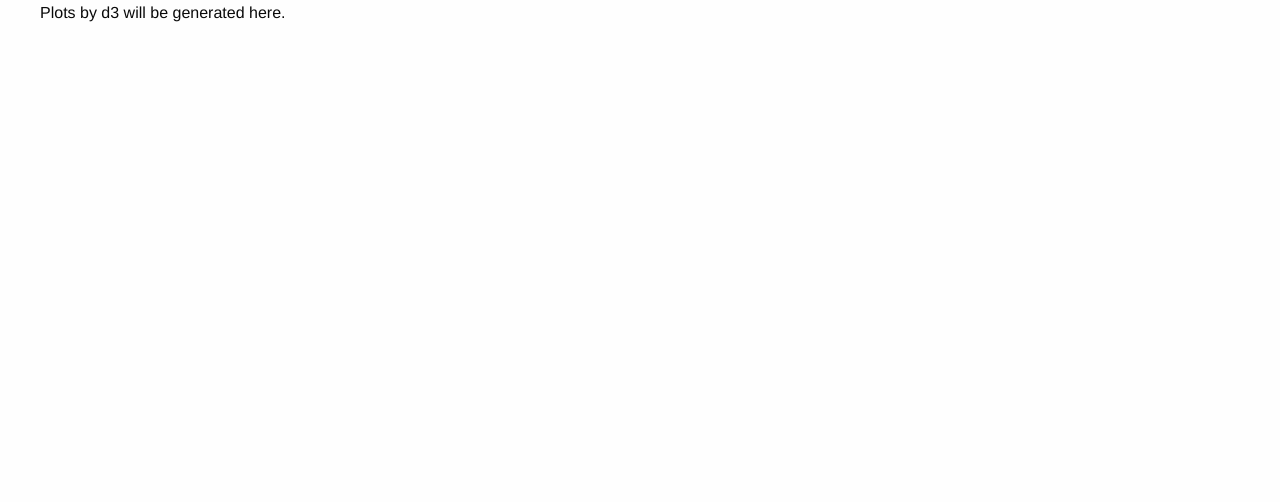
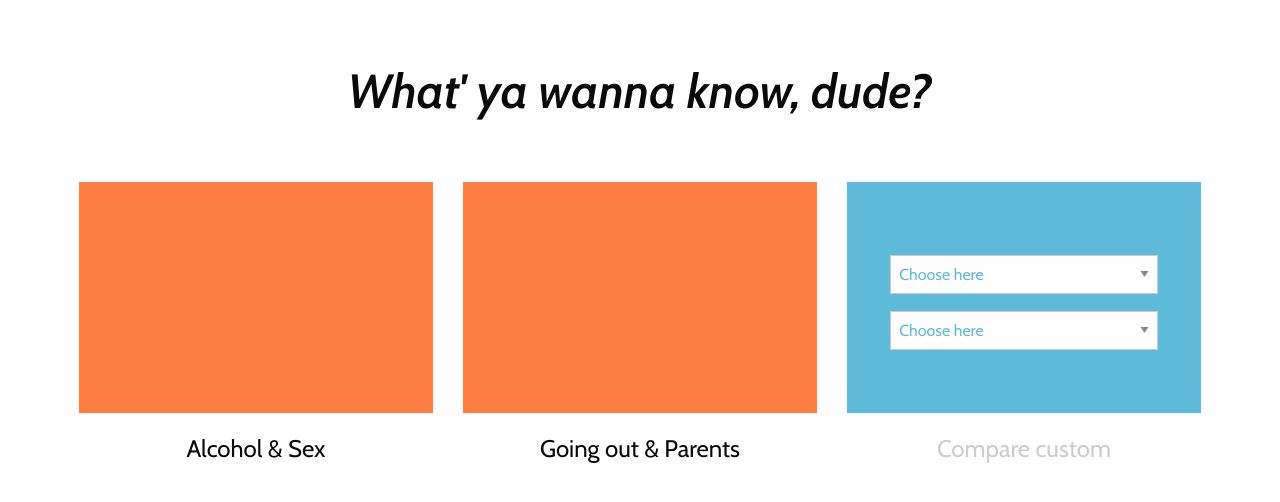
Before and after one commit to JPeer264/datavis_d3, a website: page src/index.ejs in a window 1280 px wide. Drawn offline with nearby package versions, Linux system fonts and the light colour scheme; files that its build step writes are made by us from their sources.

Commit message:
adds the start page choices

```diff
--- a/src/assets/css/style.css
+++ b/src/assets/css/style.css
@@ -23,3 +23,64 @@
     background-color: white;
     padding: 1rem;
 }
+
+body {
+    font-family: 'Open Sans', sans-serif;
+    // background: url('../assets/img/bg.svg');
+}
+
+h1 {
+    text-align: center;
+    margin: 1.2em 0;
+    font-family: 'Cabin', sans-serif;
+    font-weight: 600;
+    font-style: italic;
+    font-size: 3em;
+}
+
+.board--choices{
+    margin: 0 4em;
+}
+
+.choice--wrapper {
+    font-family: 'Cabin', sans-serif;
+    text-align: center;
+    font-size: 1.5em;
+}
+
+.choice {
+    width: 100%;
+    height: 18vw;
+    margin-bottom: .7em;
+}
+
+.choice + p {
+    cursor: pointer;
+}
+
+.choice--default {
+    background: #ff7e43;
+    cursor: pointer;
+}
+
+.choice--custom {
+    background: #5ebbd9;
+    padding: 1.8em;
+    display: flex;
+    align-items: center;
+    justify-content: center;
+}
+
+.choice--custom form {
+    width: 100%;
+    margin-top: 1em;
+}
+
+.choice--custom form select {
+    color: #5ebbd9;
+}
+
+.disabled {
+    color: #ccc;
+    cursor: not-allowed !important;
+}
--- a/src/index.ejs
+++ b/src/index.ejs
@@ -5,10 +5,47 @@
         <title><%= htmlWebpackPlugin.options.title %></title>
         <link href="vendor/css/foundation.css" rel="stylesheet" type="text/css">
         <link href="assets/css/style.css" rel="stylesheet" type="text/css">
+        <link href="https://fonts.googleapis.com/css?family=Cabin:400,600,600i|Open+Sans" rel="stylesheet">
     </head>
     <body>
-        <div class="row align-center">
-            <p>Plots by d3 will be generated here.</p>
+        <div class="board--choices">
+            <h1>What' ya wanna know, dude?</h1>
+
+            <div class="choices row">
+
+                <div class="choice--wrapper column small-12 medium-4">
+                    <div class="choice choice--default"></div>
+                    <p>Alcohol & Sex</p>
+                </div>
+
+                <div class="choice--wrapper column small-12 medium-4">
+                    <div class="choice choice--default"></div>
+                    <p>Going out & Parents</p>
+                </div>
+
+                <div class="choice--wrapper column small-12 medium-4">
+                    <div class="choice choice--custom">
+                        <form>
+                            <select>
+                                <option disabled selected>Choose here</option>
+                                <option value="option-1">Option 1</option>
+                                <option value="option-2">Option 2</option>
+                            </select>
+                            <select>
+                                <option disabled selected>Choose here</option>
+                                <option value="option-1">Option 1</option>
+                                <option value="option-2">Option 2</option>
+                            </select>
+                        </form>
+                    </div>
+                    <p class="disabled">Compare custom</p>
+                </div>
+
+            </div>
+
+        </div>
+
+<!--        <div class="row align-center">
             <div class="column">
                 <span class="barchart"></span>
             </div>
@@ -23,6 +60,6 @@
             <div class="column small-12 medium-4">
                 <div class="piechart3"></div>
             </div>
-        </div>
+        </div>-->
     </body>
 </html>
```
Also changed, not shown: src/assets/img/bg.svg (added).
